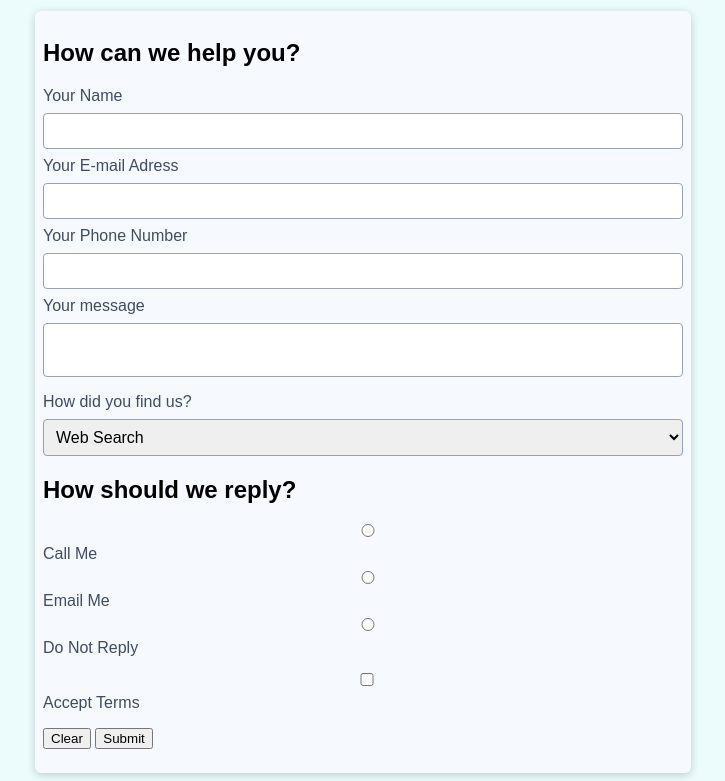
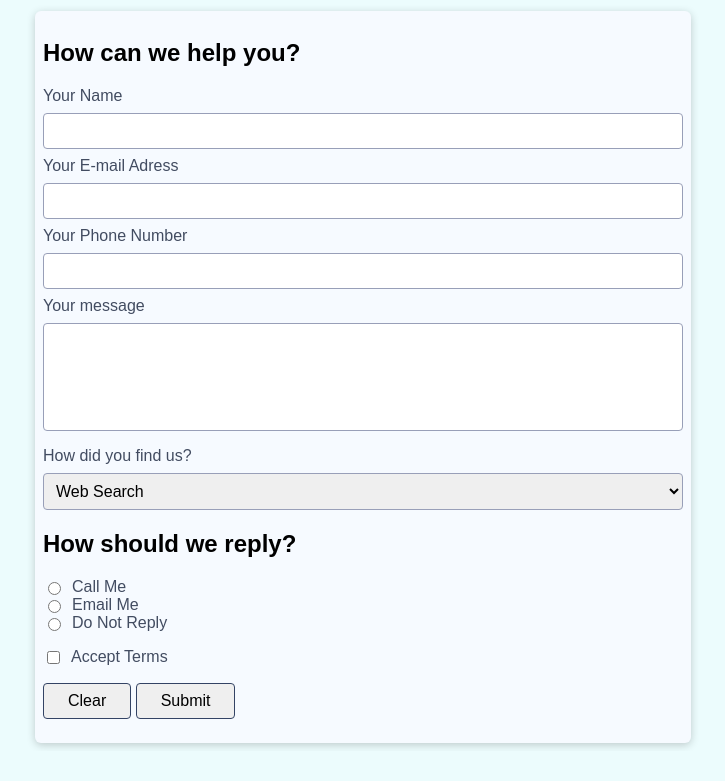
Before and after one commit to saodat-riskiyeva/contact-form, a plain HTML site: page index.html in a window 1280 px wide. Shown: the part 90-871 px from the top of the page, without its empty margins (277-1002 px from the left). After the commit the page ends 841 px from the top, so only its background shows below. Drawn offline with Linux system fonts and the light colour scheme.

Commit message:
refactoring the styling - go on

```diff
--- a/index.html
+++ b/index.html
@@ -56,6 +56,7 @@
                 required
                 minlength="10"
                 maxlength="200"
+                rows="5"
               ></textarea>
             </li>
           </ul>
@@ -72,7 +73,7 @@
         <section>
           <h2>How should we reply?</h2>
           <ul>
-            <li>
+            <li class="inline-control">
               <input
                 type="radio"
                 id="reply-phone"
@@ -82,7 +83,7 @@
               />
               <label for="reply-phone">Call Me</label>
             </li>
-            <li>
+            <li class="inline-control">
               <input
                 type="radio"
                 id="reply-email"
@@ -92,7 +93,7 @@
               />
               <label for="reply-email">Email Me</label>
             </li>
-            <li>
+            <li class="inline-control">
               <input
                 type="radio"
                 id="reply-none"
@@ -104,7 +105,7 @@
             </li>
           </ul>
         </section>
-        <section>
+        <section class="inline-control">
           <input type="checkbox" id="accept-terms" name="terms" required />
           <label for="accept-terms">Accept Terms</label>
         </section>
--- a/styles.css
+++ b/styles.css
@@ -52,8 +52,28 @@ textarea {
   resize: none;
 }
 
-/*
+input:focus,
+textarea:focus {
+  background-color: rgb(217, 227, 247);
+}
+
 button {
-  display: inline;
-  justify-content: flex-end;
-} */
+  font: inherit;
+  border: 1px solid rgb(51, 67, 100);
+  padding: 0.5rem 1.5rem;
+  border-radius: 4px;
+  cursor: pointer;
+}
+
+.inline-control {
+  display: flex;
+}
+
+.inline-control label {
+  margin: 0;
+  margin-left: 0.5rem;
+}
+
+.inline-control input {
+  width: auto;
+}
```
